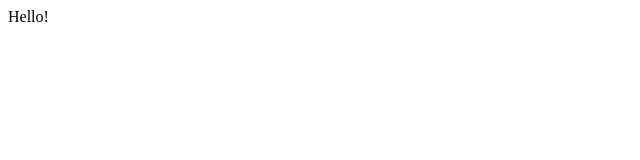
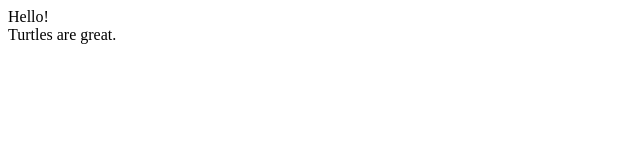
Before and after one commit to infinity-turtles/infinity-turtles.github.io, a plain HTML site: page index.html in a window 1280 px wide. Shown: the full height of the page, 0-640 px from the left. Drawn offline with Linux system fonts and the light colour scheme.

Commit message:
Update index.html

```diff
--- a/index.html
+++ b/index.html
@@ -1,3 +1,6 @@
 <html>
-Hello!
+  Hello!</br>
+  Turtles are great.
+
+
 </html>
```
